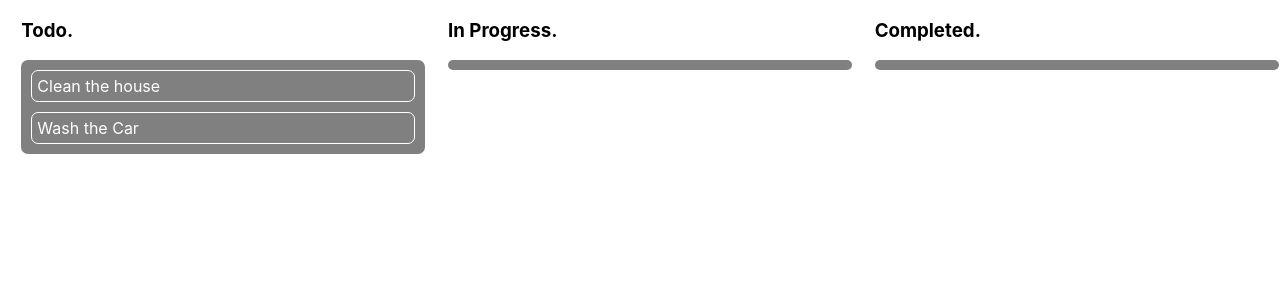
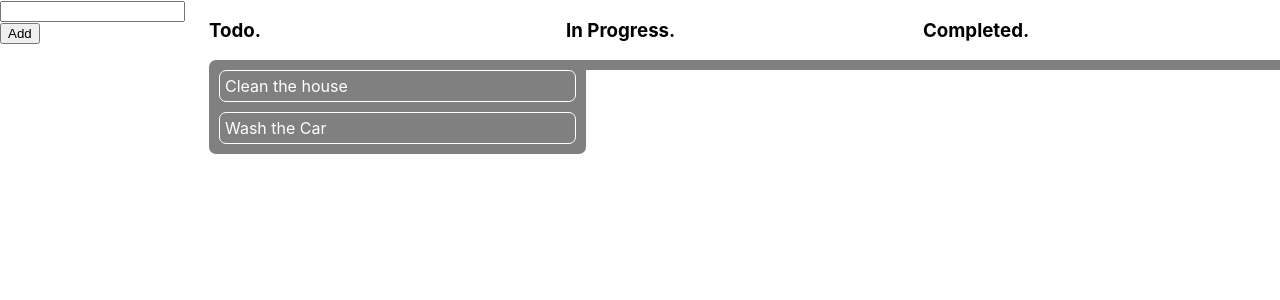
Before and after one commit to tracy-tucker/todo-draggables, a React (Create React App) app: page / in a window 1280 px wide. Shown: the top 300 px of the page. Built offline with nearby package versions, Linux system fonts and the light colour scheme.

Commit message:
Adding an input  to add items to the todo list

```diff
--- a/src/App.js
+++ b/src/App.js
@@ -17,6 +17,7 @@ const item2 = {
 function App() {
   const _ = require('lodash');
 
+  const [text, setText] = useState('')
   const [state, setState] = useState({
     "todo": {
       title: "Todo",
@@ -40,10 +41,47 @@ function App() {
     if (destination.index === source.index && destination.droppableId == source.droppableId) {
       return
     }
+
+    // Creating a copy of item before removing it from state
+    const itemCopy = {...state[source.droppableId].items[source.index]}
+
+    setState(prev => {
+      prev = {...prev}
+
+      // Remove from previous items array
+      prev[source.droppableId].items.splice(source.index, 1)
+
+      // Adding to new items array location
+      prev[destination.droppableId].items.splice(destination.index, 0, itemCopy)
+
+      return prev
+    })
+  }
+
+  const addItem = () => {
+    setState(prev => {
+      return {
+        ...prev,
+        todo: {
+          title: "title",
+          items: [
+            {
+              id: v4(),
+              name: text
+            },
+            ...prev.todo.items]
+        }
+      }
+    })
+    setText("")
   }
 
   return (
     <div className="App">
+      <div>
+        <input type="text" value={text} onChange={(e) => setText(e.target.value)} />
+        <button onClick={addItem}>Add</button>
+      </div>
       <DragDropContext onDragEnd={handleDragEnd}>
         {_.map(state, (data, key) => {
           return (
```
